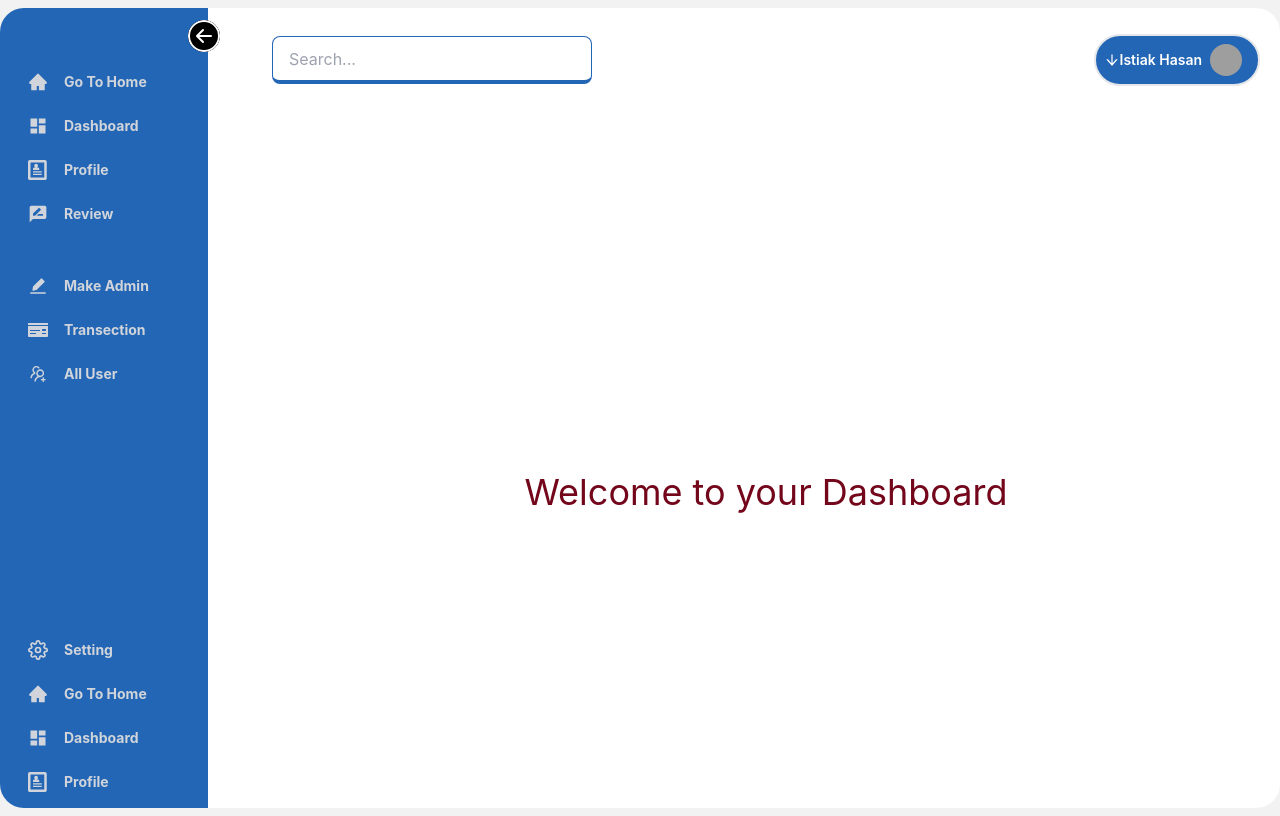
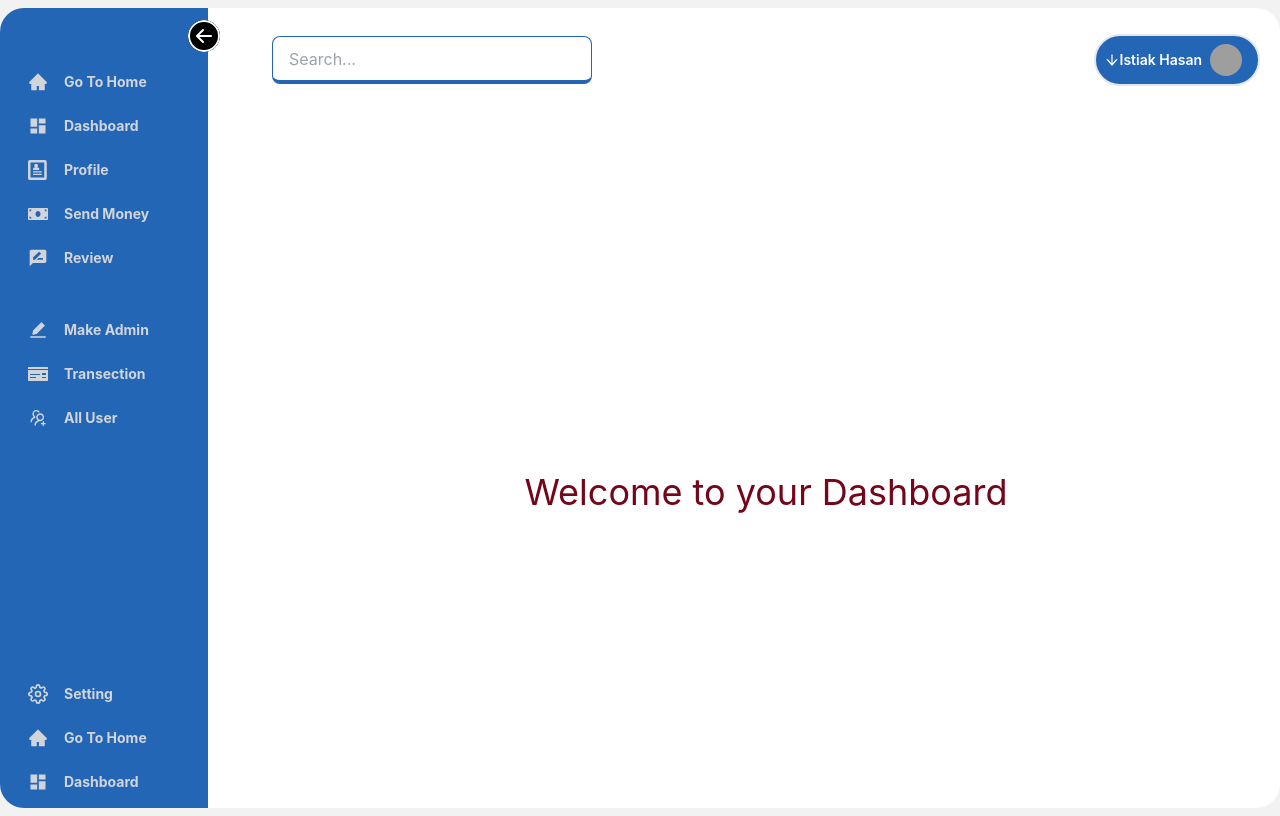
Before and after one commit to azizurrahman-zero/digimoney-bank_client-side, a React (Create React App) app: page /dashboard in a window 1280 px wide. Built offline with nearby package versions, Linux system fonts and the light colour scheme; grey boxes are pictures that could not be loaded.

Commit message:
Send Money Page Added

```diff
--- a/src/App.js
+++ b/src/App.js
@@ -15,14 +15,15 @@ import Profile from "./pages/Dashboard/Profile";
 import Review from "./pages/Dashboard/Review";
 import Service from "./pages/Service/Service";
 import Camera from "./pages/Login/Camera";
-
+import SendMoney from "./pages/Dashboard/SendMoney";
 
 function App() {
   const { pathname } = useLocation();
   return (
     <div
-      className={`mx-auto max-w-7xl ${pathname.includes("dashboard") && "py-2"
-        }`}
+      className={`mx-auto max-w-7xl ${
+        pathname.includes("dashboard") && "py-2"
+      }`}
     >
       {!pathname.includes("dashboard") && <Menubar></Menubar>}
       <Routes>
@@ -40,6 +41,8 @@ function App() {
           <Route path="dashboard" element={<WelcomePage />} />
           <Route path="profile" element={<Profile />} />
 
+          <Route path="send-money" element={<SendMoney />} />
+
           <Route path="review" element={<Review />} />
         </Route>
       </Routes>
--- a/src/pages/Dashboard/Dashboard.js
+++ b/src/pages/Dashboard/Dashboard.js
@@ -1,87 +1,173 @@
-
-import React, { useState } from 'react';
-import {Link, useLocation} from 'react-router-dom'
- import {BsArrowLeftCircle} from 'react-icons/bs'
- import {RiBarChartHorizontalLine} from 'react-icons/ri'
- import {AiOutlineUsergroupAdd,AiFillEdit,AiFillHome} from 'react-icons/ai'
- import {FiSettings,FiLogOut} from 'react-icons/fi'
- import {FaMoneyCheck} from 'react-icons/fa'
- import {MdRateReview,MdDashboard} from 'react-icons/md'
- import {ImProfile} from 'react-icons/im'
- import {Outlet} from 'react-router-dom'
-import DashboardMenu from './DashboardMenu';
-
+import React, { useState } from "react";
+import { Link, useLocation } from "react-router-dom";
+import { BsArrowLeftCircle } from "react-icons/bs";
+import { RiBarChartHorizontalLine } from "react-icons/ri";
+import { AiOutlineUsergroupAdd, AiFillEdit, AiFillHome } from "react-icons/ai";
+import { FiSettings, FiLogOut } from "react-icons/fi";
+import { FaMoneyBill, FaMoneyCheck } from "react-icons/fa";
+import { MdRateReview, MdDashboard } from "react-icons/md";
+import { ImProfile } from "react-icons/im";
+import { Outlet } from "react-router-dom";
+import DashboardMenu from "./DashboardMenu";
 
 const Dashboard = () => {
-  const {pathname}=useLocation()
-    const [open,setOpen]=useState(true)
-        const Menus=[
-        {title:"Go To Home",path:"/",src:<AiFillHome className='w-5 h-5' />},
-        {title:"Dashboard",path:"/dashboard", src:<MdDashboard className='w-5 h-5' />},
-        {title:"Profile",path:"/dashboard/profile", src:<ImProfile className='w-5 h-5' />},
+  const { pathname } = useLocation();
+  const [open, setOpen] = useState(true);
+  const Menus = [
+    { title: "Go To Home", path: "/", src: <AiFillHome className="w-5 h-5" /> },
+    {
+      title: "Dashboard",
+      path: "/dashboard",
+      src: <MdDashboard className="w-5 h-5" />,
+    },
+    {
+      title: "Profile",
+      path: "/dashboard/profile",
+      src: <ImProfile className="w-5 h-5" />,
+    },
 
-        {title:"Review",path:"/dashboard/review", src:<MdRateReview className='w-5 h-5'/>},
-        {title:"Make Admin" ,path:"/",src:<AiFillEdit className='w-5 h-5' />,gap:true},
-        {title:"Transection",path:"/", src:<FaMoneyCheck className='w-5 h-5' />},
-        {title:"All User",path:"/", src:<AiOutlineUsergroupAdd className='w-5 h-5'  />},
-        {title:"Setting",path:"/", src:<FiSettings className='w-5 h-5' />,setting:true},
-        {title:"Go To Home",path:"/",src:<AiFillHome className='w-5 h-5' />},
-        {title:"Dashboard",path:"/dashboard", src:<MdDashboard className='w-5 h-5' />},
-        {title:"Profile",path:"/dashboard/profile", src:<ImProfile className='w-5 h-5' />},
-        {title:"Review",path:"/dashboard/review", src:<MdRateReview className='w-5 h-5'/>},
-        {title:"Make Admin" ,path:"/",src:<AiFillEdit className='w-5 h-5' />,gap:true},
-        {title:"Transection",path:"/", src:<FaMoneyCheck className='w-5 h-5' />},
-        {title:"All User",path:"/", src:<AiOutlineUsergroupAdd className='w-5 h-5'  />},
-        {title:"Setting",path:"/", src:<FiSettings className='w-5 h-5' />,setting:true},
-    ]
+    {
+      title: "Send Money",
+      path: "/dashboard/send-money",
+      src: <FaMoneyBill className="w-5 h-5" />,
+    },
+    {
+      title: "Review",
+      path: "/dashboard/review",
+      src: <MdRateReview className="w-5 h-5" />,
+    },
+    {
+      title: "Make Admin",
+      path: "/",
+      src: <AiFillEdit className="w-5 h-5" />,
+      gap: true,
+    },
+    {
+      title: "Transection",
+      path: "/",
+      src: <FaMoneyCheck className="w-5 h-5" />,
+    },
+    {
+      title: "All User",
+      path: "/",
+      src: <AiOutlineUsergroupAdd className="w-5 h-5" />,
+    },
+    {
+      title: "Setting",
+      path: "/",
+      src: <FiSettings className="w-5 h-5" />,
+      setting: true,
+    },
+    { title: "Go To Home", path: "/", src: <AiFillHome className="w-5 h-5" /> },
+    {
+      title: "Dashboard",
+      path: "/dashboard",
+      src: <MdDashboard className="w-5 h-5" />,
+    },
+    {
+      title: "Profile",
+      path: "/dashboard/profile",
+      src: <ImProfile className="w-5 h-5" />,
+    },
+    {
+      title: "Review",
+      path: "/dashboard/review",
+      src: <MdRateReview className="w-5 h-5" />,
+    },
+    {
+      title: "Make Admin",
+      path: "/",
+      src: <AiFillEdit className="w-5 h-5" />,
+      gap: true,
+    },
+    {
+      title: "Transection",
+      path: "/",
+      src: <FaMoneyCheck className="w-5 h-5" />,
+    },
+    {
+      title: "All User",
+      path: "/",
+      src: <AiOutlineUsergroupAdd className="w-5 h-5" />,
+    },
+    {
+      title: "Setting",
+      path: "/",
+      src: <FiSettings className="w-5 h-5" />,
+      setting: true,
+    },
+  ];
   return (
-
     <div className="drawer drawer-mobile      rounded-3xl ">
       <input id="my-drawer-2" type="checkbox" className="drawer-toggle" />
       <div className="drawer-content custom-scroll">
-
-        <label for="my-drawer-2" className="block mx-8 mt-3   drawer-button lg:hidden">
-        < RiBarChartHorizontalLine
+        <label
           for="my-drawer-2"
-
+          className="block mx-8 mt-3   drawer-button lg:hidden"
+        >
+          <RiBarChartHorizontalLine
+            for="my-drawer-2"
             className={` cursor-pointer block ml-auto
-              w-8 h-8 text-black     rounded-full ${!open && 'rotate-180'}
-             `}  />
+              w-8 h-8 text-black     rounded-full ${!open && "rotate-180"}
+             `}
+          />
         </label>
-        <div className='px-5 pl-16 pt-5 bg-white min-h-screen'>
-
-        {!pathname.includes("dashboard/")&&<DashboardMenu />}
+        <div className="px-5 pl-16 pt-5 bg-white min-h-screen">
+          {!pathname.includes("dashboard/") && <DashboardMenu />}
           <Outlet />
         </div>
-
-
       </div>
       <div className="drawer-side  custom-sidebar">
         <label for="my-drawer-2" className="drawer-overlay "></label>
 
-           <ul className={`pt-6  ${!open?"w-20":"w-52"} p-5 bg-[#2366B5] `}>
-           < BsArrowLeftCircle
-              onClick={()=>setOpen(!open)}
+        <ul className={`pt-6  ${!open ? "w-20" : "w-52"} p-5 bg-[#2366B5] `}>
+          <BsArrowLeftCircle
+            onClick={() => setOpen(!open)}
             className={`absolute cursor-pointer
-             -right-3  top-3 w-8 h-8 bg-black text-white    rounded-full ${!open && 'rotate-180'}
-             `} />
-             <div className='mt-8'>
-
-                   {
-                     Menus.map((menu,i)=>(
-                       <Link to={menu?.path}> <li className={`text-gray-300 ${!open&&"justify-center"} ${menu.gap?"mt-9":"mt-2"} ${menu.setting&& "mt-60"}  rounded-md text-sm flex items-center gap-x-4 p-2 cursor-pointer hover:bg-slate-500`} key={i}>
-                          {menu.src} <span className={`${!open&&"hidden"} origin-left duration-200 text-md font-bold`}>{menu.title}</span>
+             -right-3  top-3 w-8 h-8 bg-black text-white    rounded-full ${
+               !open && "rotate-180"
+             }
+             `}
+          />
+          <div className="mt-8">
+            {Menus.map((menu, i) => (
+              <Link to={menu?.path}>
+                {" "}
+                <li
+                  className={`text-gray-300 ${!open && "justify-center"} ${
+                    menu.gap ? "mt-9" : "mt-2"
+                  } ${
+                    menu.setting && "mt-60"
+                  }  rounded-md text-sm flex items-center gap-x-4 p-2 cursor-pointer hover:bg-slate-500`}
+                  key={i}
+                >
+                  {menu.src}{" "}
+                  <span
+                    className={`${
+                      !open && "hidden"
+                    } origin-left duration-200 text-md font-bold`}
+                  >
+                    {menu.title}
+                  </span>
                 </li>
               </Link>
-                    ))
-                  }
-                         <li className={` text-white font-bold ${!open&&"justify-center"}   rounded-md text-sm flex items-center gap-x-4 p-2 cursor-pointer hover:bg-red-700`}>
-                            <FiLogOut className='w-5 h-5' />
-                            <span className={`${!open&&"hidden"} origin-left duration-200 text-md font-semibold`}>Logout</span>
+            ))}
+            <li
+              className={` text-white font-bold ${
+                !open && "justify-center"
+              }   rounded-md text-sm flex items-center gap-x-4 p-2 cursor-pointer hover:bg-red-700`}
+            >
+              <FiLogOut className="w-5 h-5" />
+              <span
+                className={`${
+                  !open && "hidden"
+                } origin-left duration-200 text-md font-semibold`}
+              >
+                Logout
+              </span>
             </li>
           </div>
         </ul>
-
       </div>
     </div>
   );
--- /dev/null
+++ b/src/pages/Dashboard/SendMoney.js
@@ -0,0 +1,46 @@
+import React from "react";
+
+const SendMoney = () => {
+  return (
+    <div>
+      <h1 className="text-[#2366B5] text-3xl font-bold mb-5 underline">
+        Send Money
+      </h1>
+      <form action="">
+        <div className="flex items-center gap-x-4 mt-8">
+          <label className="w-[250px] text-xl">Account Number</label>
+          <input
+            className="input input-primary border-[#2366B5] rounded-none pr-32 focus:outline-none"
+            type="text"
+            placeholder="***********"
+          />
+        </div>
+        <div className="flex items-center gap-x-4 mt-8">
+          <label className="w-[250px] text-xl">Amount </label>
+          <input
+            className="input input-primary border-[#2366B5] rounded-none pr-32 focus:outline-none"
+            type="text"
+            placeholder="$"
+          />
+        </div>
+        <div className="flex items-center gap-x-4 mt-8">
+          <label className="w-[250px] text-xl">Confirm Amount </label>
+          <input
+            className="input input-primary border-[#2366B5] rounded-none pr-32 focus:outline-none"
+            type="text"
+            placeholder="$"
+          />
+        </div>
+        <div className="flex items-center gap-x-4 mt-8">
+          <label className="w-[250px] text-xl"> </label>
+
+          <button className="btn btn-primary w-[300px] bg-[#2366B5] border-none text-white font-bold  hover:bg-[#2366B5] block ">
+            Send
+          </button>
+        </div>
+      </form>
+    </div>
+  );
+};
+
+export default SendMoney;
```
Lines whose indentation alone changed are shown as unchanged.
